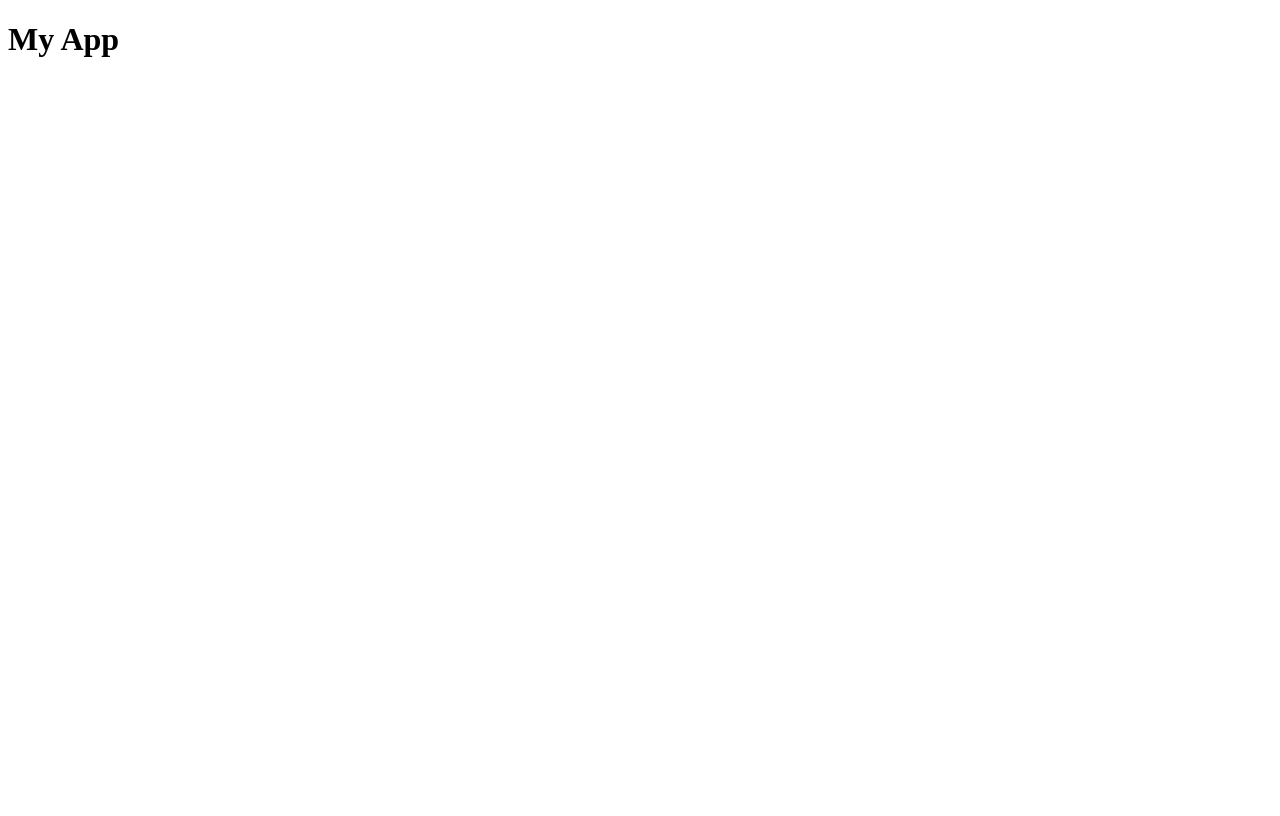
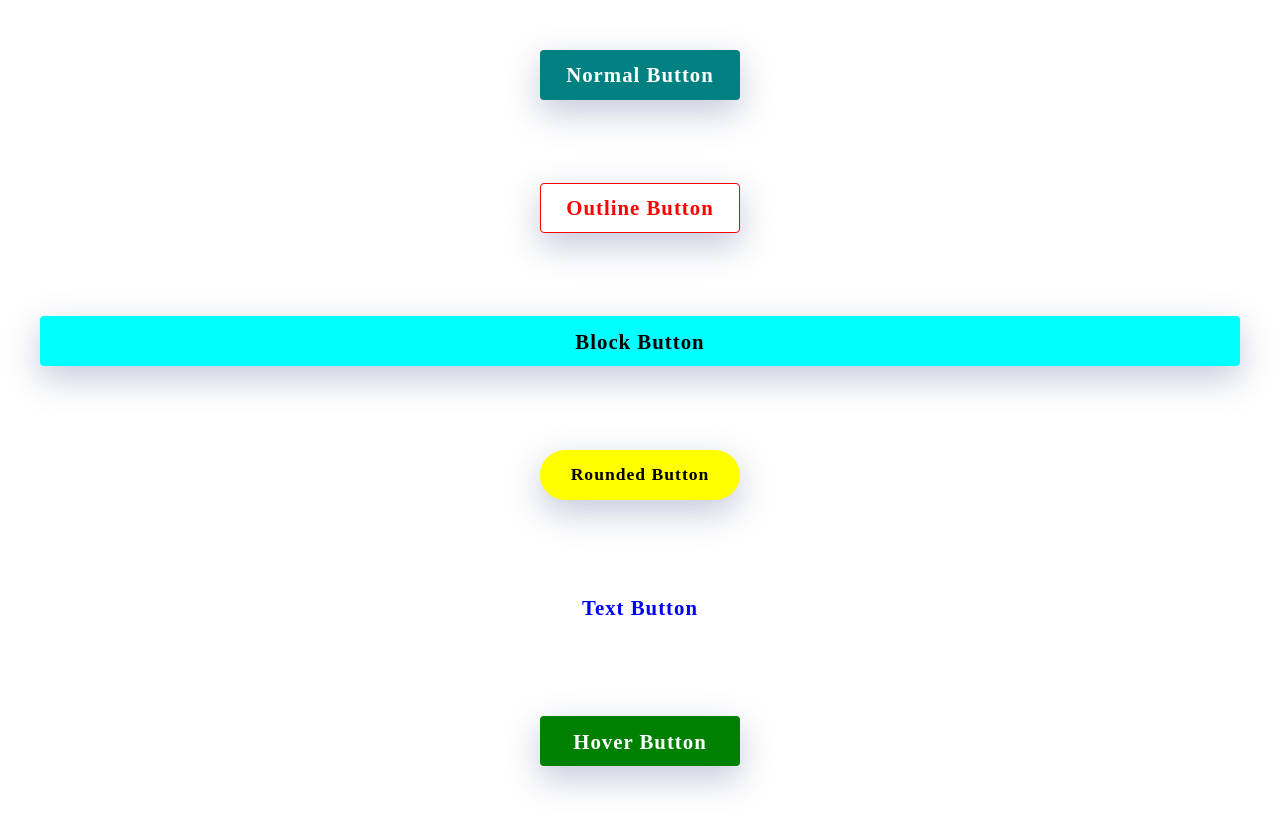
Before and after one commit to satishnaikawadi2011/ui-with-jss, a React (Create React App) app: page / in a window 1280 px wide. Built offline with nearby package versions, Linux system fonts and the light colour scheme.

Commit message:
Completed Button component successfully.

```diff
--- a/src/App.tsx
+++ b/src/App.tsx
@@ -1,8 +1,36 @@
 import React from 'react';
 import './App.css';
+import Button from './components/Button/Button.component';
 
 function App() {
-	return <h1>My App</h1>;
+	return (
+		<div
+			style={{
+				display: 'flex',
+				alignContent: 'center',
+				justifyContent: 'space-around',
+				height: '100vh',
+				flexDirection: 'column'
+			}}
+		>
+			<Button>Normal Button</Button>
+			<Button bgColor="red" variant="outline" labelColor="white">
+				Outline Button
+			</Button>
+			<Button variant="block" bgColor="aqua">
+				Block Button
+			</Button>
+			<Button variant="rounded" bgColor="yellow">
+				Rounded Button
+			</Button>
+			<Button variant="text" bgColor="#0000FF">
+				Text Button
+			</Button>
+			<Button bgColor="green" hoverBgColor="orange" variant="hoverable">
+				Hover Button
+			</Button>
+		</div>
+	);
 }
 
 export default App;
--- /dev/null
+++ b/src/components/Button/Button.component.tsx
@@ -0,0 +1,58 @@
+import React from 'react';
+import useButtonStyles from './Button.styles';
+
+type variantType = 'rounded' | 'normal' | 'outline' | 'block' | 'hoverable' | 'text' | undefined;
+
+export interface ButtonProps {
+	bgColor?: string;
+	labelColor?: string;
+	variant?: variantType;
+	hoverBgColor?: string;
+	size?: 'small' | 'large' | 'medium';
+	disabled?: boolean;
+	onClick?: () => void;
+}
+
+const Button: React.FC<
+	ButtonProps & React.DetailedHTMLProps<React.ButtonHTMLAttributes<HTMLButtonElement>, HTMLButtonElement>
+> = ({
+	bgColor = '#008080',
+	children,
+	labelColor,
+	hoverBgColor = 'black',
+	variant = 'normal',
+	size = 'large',
+	disabled = false,
+	className,
+	...props
+}) => {
+	const classes = useButtonStyles({ bgColor, labelColor, hoverBgColor, variant, size, disabled });
+	let btnClasses = classes.baseButton;
+	switch (variant) {
+		case 'block':
+			btnClasses = `${classes.baseButton} ${classes.blockButton}`;
+			break;
+		case 'hoverable':
+			btnClasses = `${classes.baseButton} ${classes.hoverableButton}`;
+			break;
+		case 'outline':
+			btnClasses = `${classes.baseButton} ${classes.outlineButton}`;
+			break;
+		case 'rounded':
+			btnClasses = `${classes.baseButton} ${classes.roundedButton}`;
+			break;
+		case 'text':
+			btnClasses = `${classes.baseButton} ${classes.textButton}`;
+			break;
+		default:
+			btnClasses = `${classes.baseButton}`;
+			break;
+	}
+	return (
+		<button className={`${className} ${btnClasses}`} {...props}>
+			{children}
+		</button>
+	);
+};
+
+export default Button;
--- /dev/null
+++ b/src/components/Button/Button.styles.ts
@@ -0,0 +1,123 @@
+import { createUseStyles } from 'react-jss';
+import pickTextColorBasedOnBgColorAdvanced from '../../utils/pickTextColorBasedOnBgColor';
+import { ButtonProps } from './Button.component';
+
+const useButtonStyles = createUseStyles({
+	baseButton:
+		(props: ButtonProps) => ({
+			letterSpacing: '1px',
+			display: 'inline-flex',
+			alignItems: 'center',
+			justifyContent: 'center',
+			textAlign: 'center',
+			alignSelf: 'center',
+			border: 'none',
+			fontFamily: 'inherit',
+			position: 'relative',
+			fontWeight: 'bold',
+			lineHeight: 2,
+			transition: 'all 200ms linear',
+			borderRadius: '4px',
+			boxShadow: '0 12px 35px 0 rgba(16, 39, 112, 0.25)',
+			outline: 0,
+			textTransform: 'capitalize',
+			fontSize:
+
+					props.size === 'medium' ? '1rem' :
+					props.size === 'large' ? '1.3rem' :
+					'0.8rem',
+			height:
+
+					props.size === 'medium' ? '40px' :
+					props.size === 'large' ? '50px' :
+					'30px',
+			minWidth:
+
+					props.size === 'medium' ? '130px' :
+					props.size === 'large' ? '200px' :
+					'80px',
+			cursor:
+
+					props.disabled ? 'default' :
+					'pointer',
+			backgroundColor:
+
+					props.bgColor ? props.bgColor :
+					'teal',
+			color:
+
+					props.labelColor ? props.labelColor :
+					pickTextColorBasedOnBgColorAdvanced(props.bgColor || 'teal', '#ffffff', '#000000'),
+			opacity:
+
+					props.disabled ? 0.4 :
+					1
+		}),
+	outlineButton:
+		(props: ButtonProps) => ({
+			border: `1px solid ${props.bgColor}`,
+			color: props.bgColor,
+			backgroundColor: '#ffffff',
+			'&:hover':
+				{
+					backgroundColor:
+
+							props.disabled ? '#ffffff' :
+							props.bgColor,
+					color:
+
+							props.disabled ? props.bgColor :
+							props.labelColor ? props.labelColor :
+							pickTextColorBasedOnBgColorAdvanced(props.bgColor || 'teal', '#ffffff', '#000000')
+				}
+		}),
+	roundedButton:
+		(props: ButtonProps) => ({
+			borderRadius: '25px',
+			fontSize:
+
+					props.size === 'medium' ? '0.8rem' :
+					props.size === 'large' ? '1.1rem' :
+					'0.6rem'
+		}),
+	blockButton:
+		{
+			width: '95%',
+			margin: '0 auto'
+		},
+	hoverableButton:
+		(props: ButtonProps) => ({
+			'&:hover':
+				{
+					backgroundColor:
+
+							props.disabled ? props.bgColor :
+							props.hoverBgColor,
+					color:
+
+							props.labelColor ? props.labelColor :
+							pickTextColorBasedOnBgColorAdvanced(
+
+									props.disabled ? props.bgColor || 'teal' :
+									props.hoverBgColor || 'teal',
+								'#ffffff',
+								'#000000'
+							)
+				}
+		}),
+	textButton:
+		(props: ButtonProps) => ({
+			backgroundColor: 'transparent',
+			color: props.bgColor,
+			boxShadow: 'none',
+			'&:hover':
+				{
+					backgroundColor:
+
+							props.disabled ? 'transparent' :
+							`${props.bgColor}20`
+				}
+		})
+});
+
+export default useButtonStyles;
```
